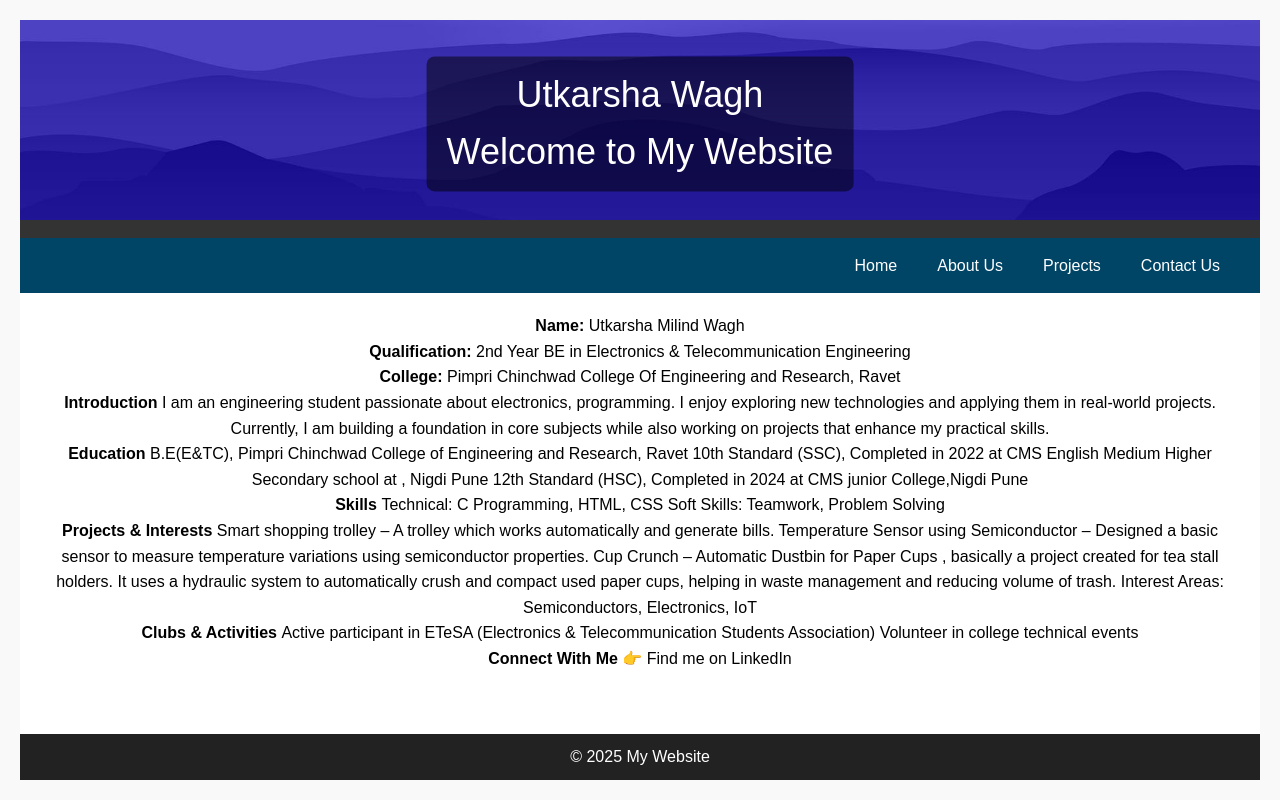
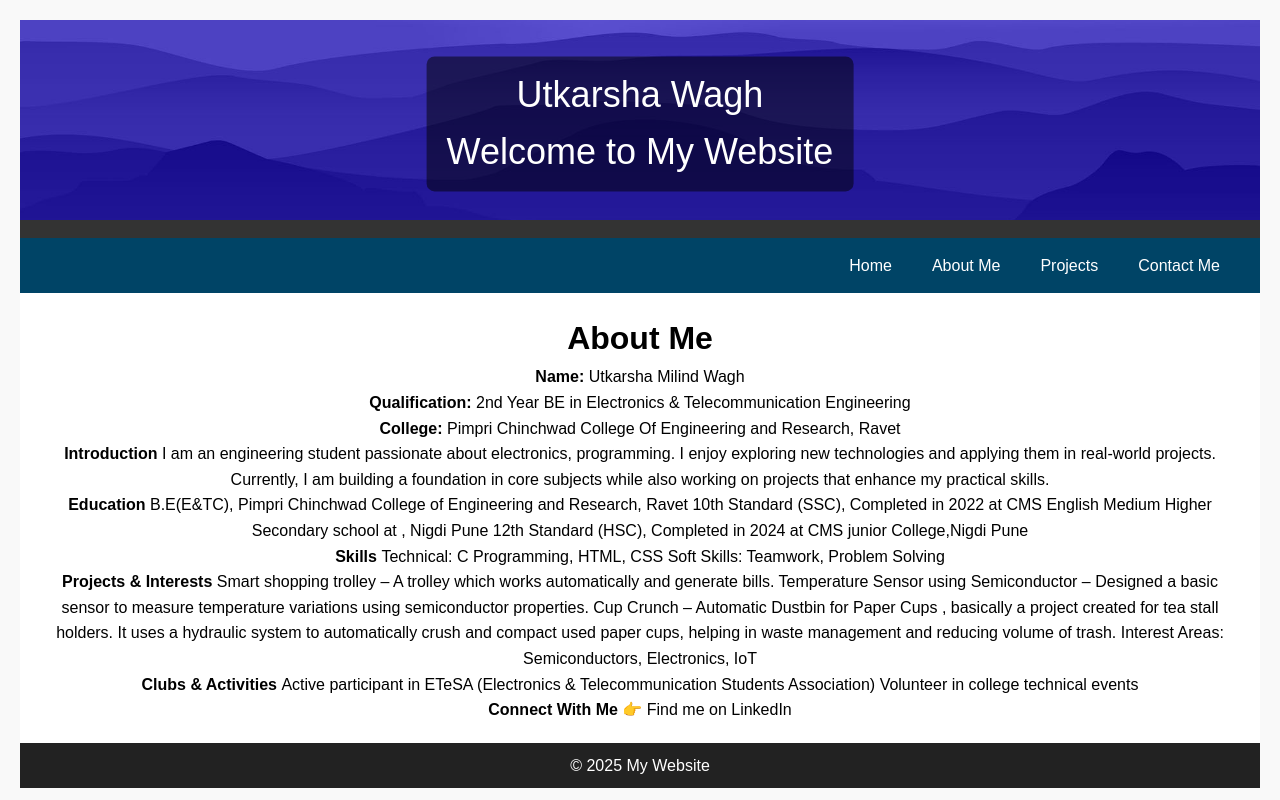
Before and after one commit to Utkarshawagh20/My-website, a plain HTML site: page about.html in a window 1280 px wide. Drawn offline with Linux system fonts and the light colour scheme.

Commit message:
Update about.html

```diff
--- a/about.html
+++ b/about.html
@@ -18,14 +18,15 @@
     <nav>
     <ul>
         <li><a href="index.html">Home</a></li>
-        <li><a href="about.html">About Us</a></li>
+        <li><a href="about.html">About Me</a></li>
         <li><a href="projects.html">Projects</a></li>
-        <li><a href="contact.html">Contact Us</a></li>
+        <li><a href="contact.html">Contact Me</a></li>
     </ul>
 </nav>
 
     <main>
     	<div class = "homeinside">
+            <h1>About Me</h1>
 
 <p><strong>Name: </strong>Utkarsha Milind Wagh <br>
 
```
